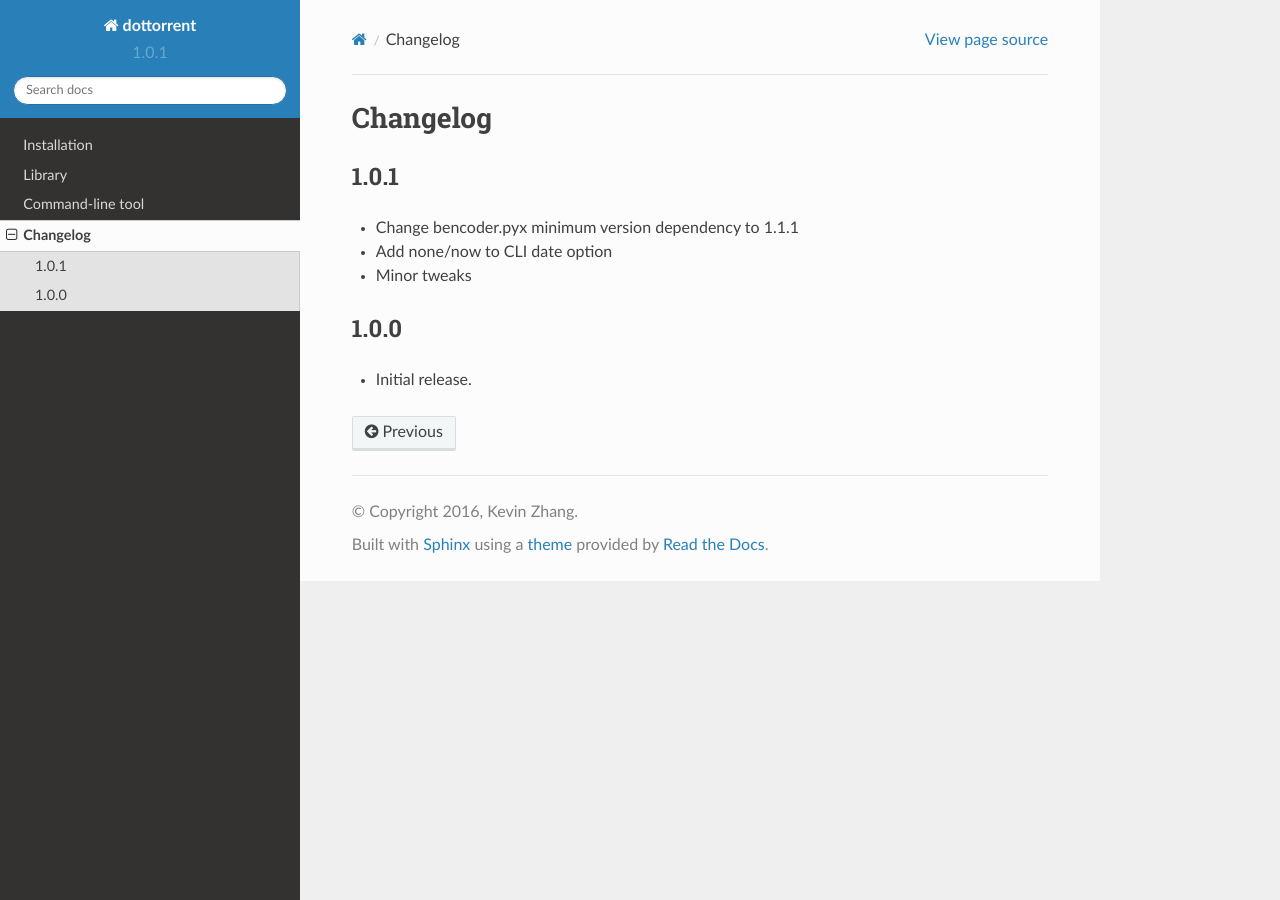
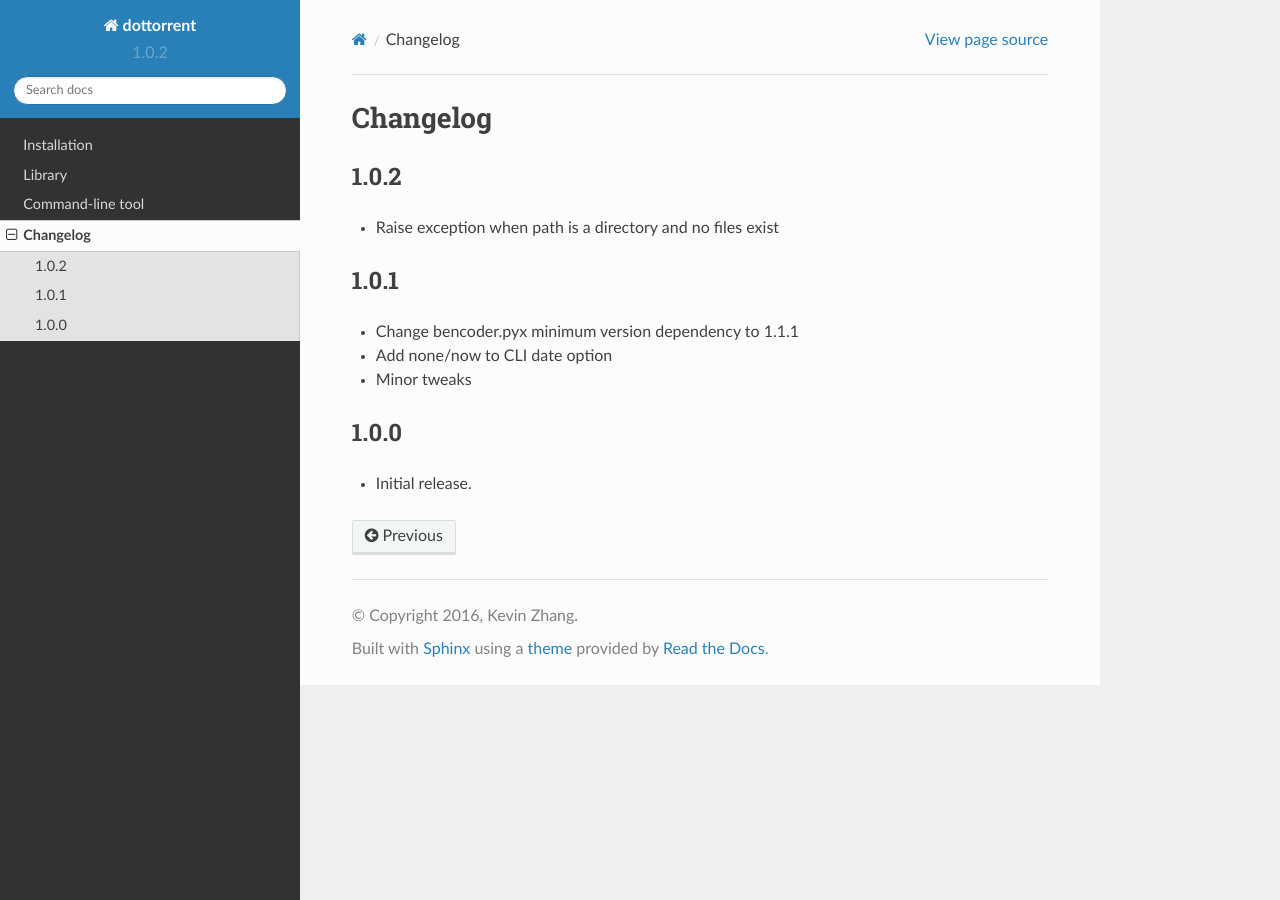
Before and after one commit to kz26/dottorrent, a Sphinx documentation site: the page built from docs/changelog.rst, in a window 1280 px wide. Built offline with Sphinx 7.4.7 and the Read the Docs theme 2.0.0, drawn with Linux system fonts in a browser that asks for light colours.

Commit message:
Version 1.0.2 - add empty files check

```diff
--- a/docs/changelog.rst
+++ b/docs/changelog.rst
@@ -1,5 +1,9 @@
 Changelog
 =========
+
+1.0.2
+-----
+* Raise exception when path is a directory and no files exist
 
 1.0.1
 -----
--- a/docs/conf.py
+++ b/docs/conf.py
@@ -64,7 +64,7 @@ author = 'Kevin Zhang'
 # built documents.
 #
 # The short X.Y version.
-version = '1.0.1'
+version = '1.0.2'
 # The full version, including alpha/beta/rc tags.
 release = version
 
--- a/dottorrent/__init__.py
+++ b/dottorrent/__init__.py
@@ -146,6 +146,8 @@ class Torrent(object):
                     fpath = os.path.normpath(os.path.join(x[0], fn))
                     total_size += os.path.getsize(fpath)
                     total_files += 1
+            if not total_files:
+                raise Exception("No files found in {}".format(self.path))
         if self.piece_size:
             ps = self.piece_size
         else:
@@ -174,6 +176,8 @@ class Torrent(object):
                     fpath = os.path.normpath(os.path.join(x[0], fn))
                     fsize = os.path.getsize(fpath)
                     self._files.append((fpath, fsize, {}))
+            if not len(self._files):
+                raise Exception("No files found in {}".format(self.path))
         total_size = sum([x[1] for x in self._files])
         # set piece size if not already set
         if self.piece_size is None:
--- a/dottorrent/version.py
+++ b/dottorrent/version.py
@@ -1 +1 @@
-__version__ = '1.0.1'
+__version__ = '1.0.2'
```
